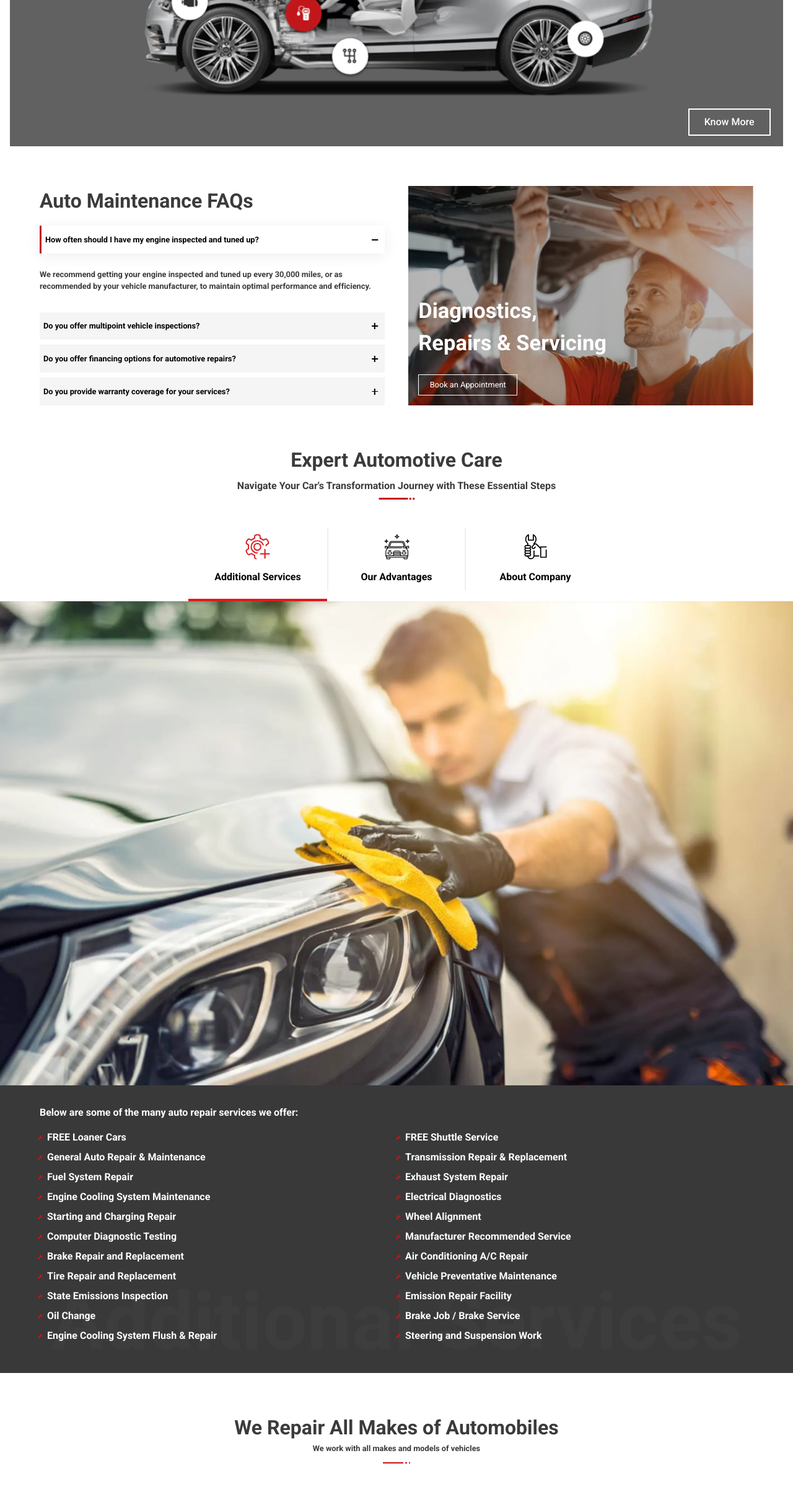
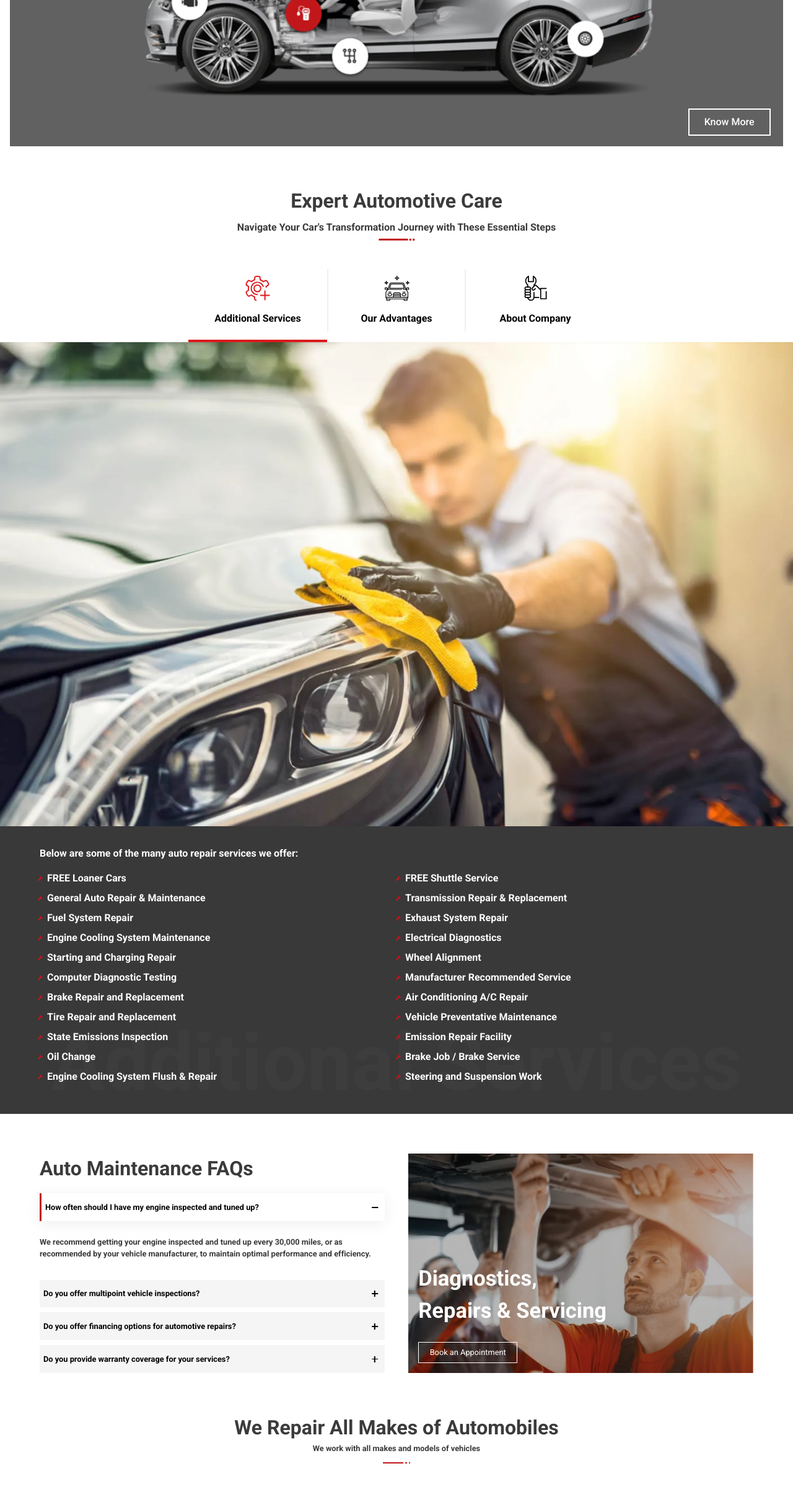
Before and after one commit to mukullmennr/renew-automotive, a Next.js app: page / in a window 1280 px wide. Shown: the part 1311-3718 px from the top of the page at 62% size. Built offline with nearby package versions, Linux system fonts and the light colour scheme.

Commit message:
fixed flex error

```diff
--- a/src/app/components/Faqs/faqs.module.scss
+++ b/src/app/components/Faqs/faqs.module.scss
@@ -96,7 +96,7 @@
 		background-repeat: no-repeat;
 		background-size: cover;
 		display: flex;
-        align-items: end;
+		align-items: flex-end;
 		// outline: 2px solid red;
 		> div {
 			// position: absolute;
@@ -111,7 +111,7 @@
 			// outline: 2px solid red;
 			display: flex;
 			flex-direction: column;
-            justify-content: end;
+			justify-content: flex-end;
 			gap: 1.5em;
 			margin: 0 0 1em 1em;
 			h3 {
--- a/src/app/page.tsx
+++ b/src/app/page.tsx
@@ -9,8 +9,8 @@ const page = () => {
 		<div className="group">
 			<Hero />
 			<Services />
+			<About />
 			<Faqs />
-			<About />
 			<Automobiles />
 		</div>
 	);
```
Lines whose indentation alone changed are shown as unchanged.
